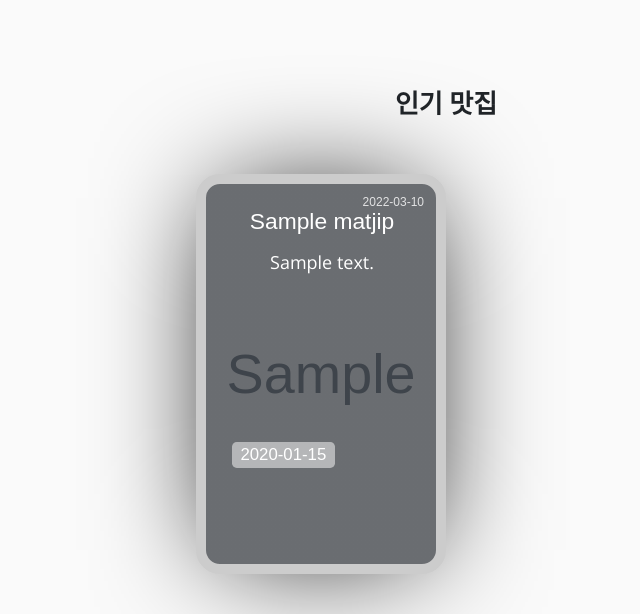
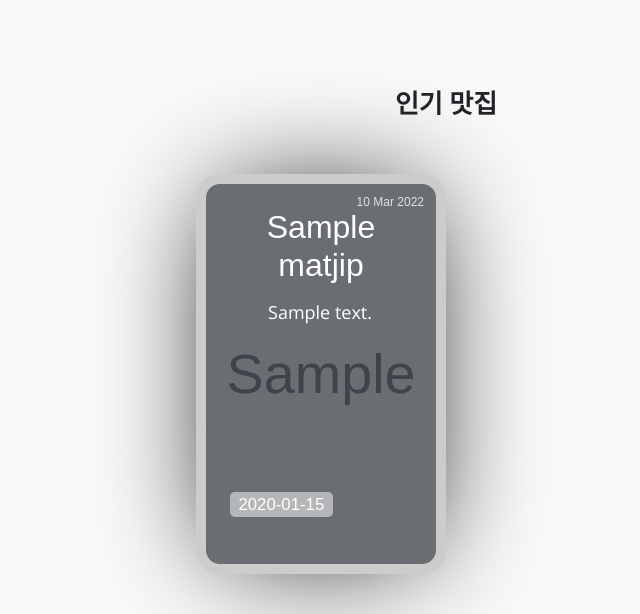
Before and after one commit to constdreamcoder/hanghae99-miniproject, a Flask app: page /restaurantslist in a window 1280 px wide. Shown: the part 80-694 px from the top of the page, without its empty margins (194-834 px from the left). Run offline with Flask 2, Linux system fonts and the light colour scheme; grey boxes marked "Sample" are stand-in pictures; a database or web service that is not in the repository returns one stand-in record (values such as "Sample title"); some web fonts are replaced.

Commit message:
modify CSS,HTML, server: app.py, restaurantslit.css, restaurantslist.html

```diff
--- a/app.py
+++ b/app.py
@@ -58,7 +58,7 @@ def sign_in():
     if result is not None:
         payload = {
          'id': username_receive,
-         'exp': datetime.utcnow() + timedelta(seconds=60 * 60 * 24)  # 로그인 24시간 유지
+         'exp': datetime.datetime.utcnow() + timedelta(seconds=60 * 60 * 24)  # 로그인 24시간 유지
         }
         token = jwt.encode(payload, SECRET_KEY, algorithm='HS256')
         return jsonify({'result': 'success', 'token': token})
@@ -190,8 +190,7 @@ def get_detail(keyword):
 @app.route('/restaurantslist')
 def restaurantslist():
     matjip_list = list(db.matjip.find({}, {'_id': False}))
-    d_today = datetime.date.today();
-    return render_template('restaurantslist.html', matjiplist=matjip_list, current_time=d_today)
+    return render_template('restaurantslist.html', matjiplist=matjip_list)
 
 
 if __name__ == '__main__':
--- a/static/css/restaurantslist.css
+++ b/static/css/restaurantslist.css
@@ -60,9 +60,9 @@ a {
   transform: rotate(0);
 }
 
-.card h2 {
+.card h1 {
   margin: 0;
-  font-size: 0.95em;
+  font-size: 1.5em;
   line-height: 1.2em;
 }
 
--- a/templates/restaurantslist.html
+++ b/templates/restaurantslist.html
@@ -73,7 +73,7 @@
                         <div>
                             <h2>{{ matjip.store_name }}</h2>
                             <p>{{ matjip.description }}</p>
-                            <div class="date">{{ current_time }}</div>
+                            <div class="date">10 Mar 2022</div>
                             <div class="tags">
                                 <div class="tag">{{ matjip.opentime }}</div>
                             </div>
```
